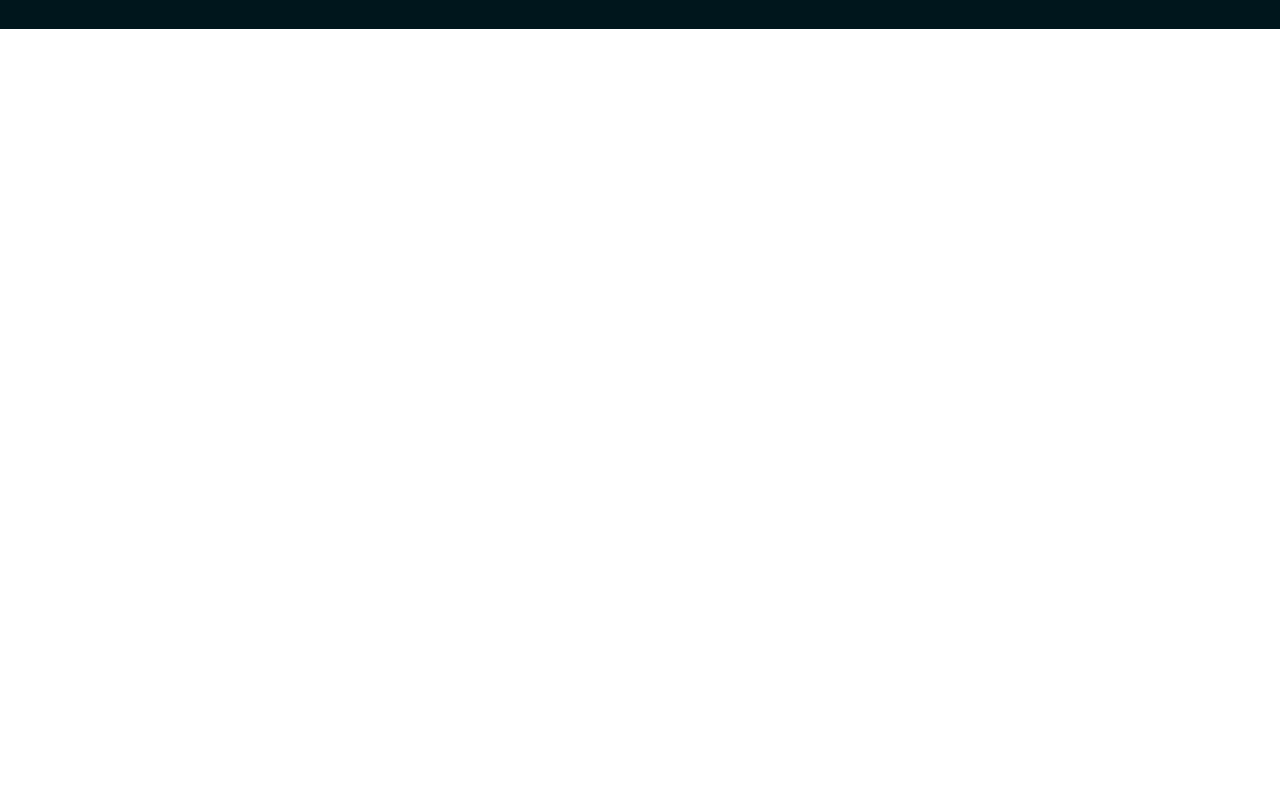
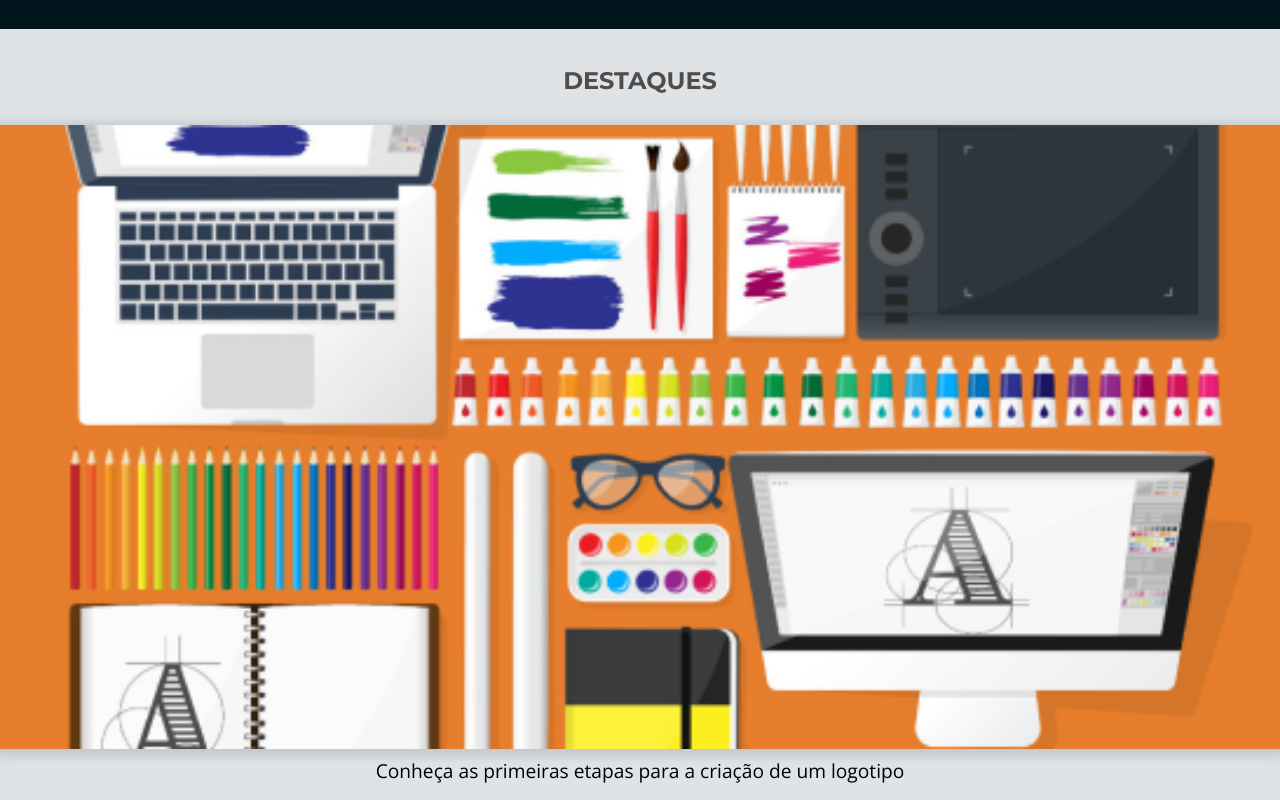
Before and after one commit to luks-reiis/projeto-apeperia, a plain HTML site: page index.html in a window 1280 px wide. Shown: the part 380-1180 px from the top of the page. Before the commit the page ends 800 px from the top, so only its background shows below. Drawn offline with nearby package versions, Linux system fonts and the light colour scheme.

Commit message:
Criando e estilizando a seção destaques

```diff
--- /dev/null
+++ b/css/destaques.css
@@ -0,0 +1,40 @@
+.destaques {
+    background-color: var(--azul-claro);
+    padding-top: 2.5rem;
+    padding-bottom: 2rem;
+}
+
+.destaques__titulo {
+    color: var(--cinza-escuro);
+    font-weight: 700;
+    font-size: 1.5rem;
+    font-family: var(--montserrat);
+    text-transform: uppercase;
+    text-align: center;
+    margin-bottom: 2rem;
+}
+
+.destaques__painel{
+    display: flex;
+    flex-direction: column;
+    align-items: center;
+    margin-bottom: 2rem;
+}
+
+.destaques__painel-imagem{
+    width: 100vw;
+    box-shadow: 0 2px 10px 5px #00000020;
+    margin-bottom: .5rem;
+}
+
+.destaques__painel-texto{
+    font-weight: 400;
+    font-size: 1.2rem;
+    line-height: normal;
+}
+
+.destaques__botao {
+    color: var(--vermelho-forte);
+    border-color: var(--vermelho-forte);
+    margin: 0 auto
+}
--- a/index.html
+++ b/index.html
@@ -12,6 +12,7 @@
     <link rel="stylesheet" href="./css/cabecalho.css">
     <link rel="stylesheet" href="./css/chamada.css">
     <link rel="stylesheet" href="./css/base.css">
+    <link rel="stylesheet" href="./css/destaques.css">
 </head>
 <body>
     <header class="cabecalho container">
@@ -33,6 +34,21 @@
             <p class="chamada__texto">Apeperia tem um jeito inovador de comparar e montar aplicativos para pequenas e médias empresas.</p>
             <a href="#" class="chamada__botao botao">Conheça os planos</a>
         </section>
+        <section class="destaques container">
+            <h2 class="destaques__titulo">Destaques</h2>
+            <a href="#">
+                <figure class="destaques__painel">
+                    <img src="./img/comecando-criar-logotipo.png" alt="Painel do post sobre criação de logotipo" class="destaques__painel-imagem">
+                    <figcaption class="destaques__painel-texto">Conheça as primeiras etapas para a criação de um logotipo</figcaption>
+                </figure>
+            </a>
+            <a href="#">
+                <figure class="destaques__painel">
+                    <img src="./img/dicas-fotografia.png" alt="Painel do post sobre fotografia com celular" class="destaques__painel-imagem">
+                    <figcaption class="destaques__painel-texto">Veja dicas de como fotografar usando seu celular</figcaption>
+                </figure>
+            </a>
+            <a href="#" class="destaques__botao botao">Receber destaques por email</a></section>
     </main>
 </body>
 </html>
```
